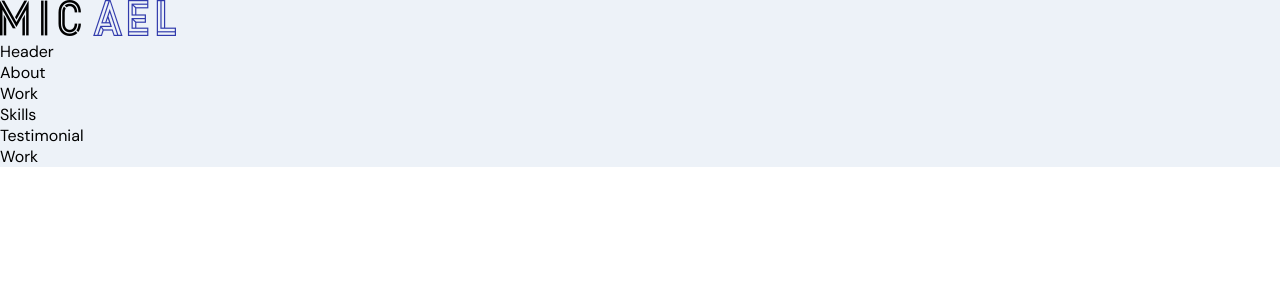
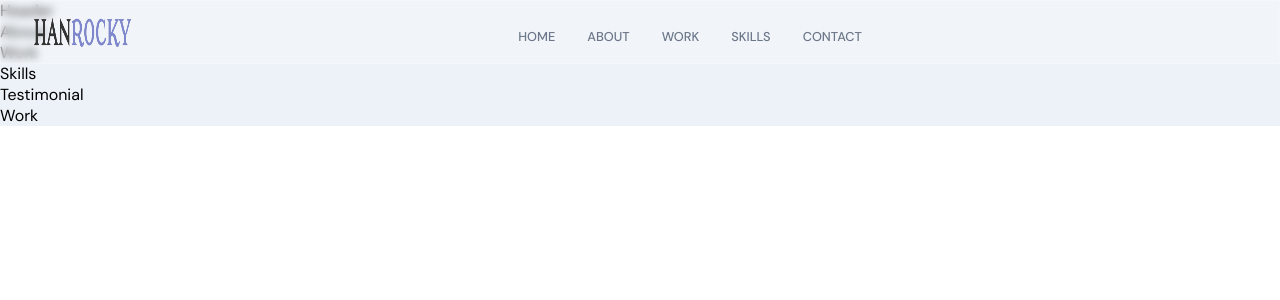
Before and after one commit to x5m8berz/project_portfolio_web, a React (Vite) app in the folder frontend/: page / in a window 1280 px wide. Shown: the top 300 px of the page. Built offline with nearby package versions, Linux system fonts and the light colour scheme.

Commit message:
Finished navbar

```diff
--- a/frontend/src/components/Navbar/Navbar.jsx
+++ b/frontend/src/components/Navbar/Navbar.jsx
@@ -1,11 +1,47 @@
+import React, { useState } from "react";
+import { HiMenuAlt4, HiX } from "react-icons/hi";
+import { motion } from "framer-motion";
+
+import { images } from "../../constants";
 import "./Navbar.scss";
-import { images } from "../../constants";
 
 const Navbar = () => {
+  const [toggle, setToggle] = useState(false);
+
   return (
-    <nav>
-      <div>
-        <img src={images.logo} alt="logo" />
+    <nav className="app__navbar">
+      <div className="app__navbar-logo">
+        <img src={images.logo1} alt="logo" />
+      </div>
+      <ul className="app__navbar-links">
+        {["home", "about", "work", "skills", "contact"].map((item) => (
+          <li className="app__flex p-text" key={`link-${item}`}>
+            <div />
+            <a href={`#${item}`}>{item}</a>
+          </li>
+        ))}
+      </ul>
+
+      <div className="app__navbar-menu">
+        <HiMenuAlt4 onClick={() => setToggle(true)} />
+
+        {toggle && (
+          <motion.div
+            whileInView={{ x: [300, 0] }}
+            transition={{ duration: 0.85, ease: "easeOut" }}
+          >
+            <HiX onClick={() => setToggle(false)} />
+            <ul>
+              {["home", "about", "work", "skills", "contact"].map((item) => (
+                <li key={item}>
+                  <a href={`#${item}`} onClick={() => setToggle(false)}>
+                    {item}
+                  </a>
+                </li>
+              ))}
+            </ul>
+          </motion.div>
+        )}
       </div>
     </nav>
   );
--- a/frontend/src/components/Navbar/Navbar.scss
+++ b/frontend/src/components/Navbar/Navbar.scss
@@ -0,0 +1,160 @@
+.app__navbar {
+  width: 100%;
+
+  display: flex;
+  justify-content: space-between;
+  align-items: center;
+
+  padding: 1rem 2rem;
+  background: rgba(255, 255, 255, 0.25);
+  backdrop-filter: blur(4px);
+  -webkit-backdrop-filter: blur(4px);
+  border: 1px solid rgba(255, 255, 255, 0.18);
+  position: fixed;
+  z-index: 2;
+}
+
+.app__navbar-logo {
+  display: flex;
+  justify-content: flex-start;
+  align-items: center;
+
+  img {
+    width: 100px;
+    height: 30px;
+
+    @media screen and (min-width: 2000px) {
+      width: 180px;
+      height: 40px;
+    }
+  }
+}
+
+.app__navbar-links {
+  flex: 1;
+  display: flex;
+  justify-content: center;
+  align-items: center;
+
+  list-style: none;
+
+  li {
+    margin: 0 1rem;
+    cursor: pointer;
+
+    flex-direction: column;
+    div {
+      width: 5px;
+      height: 5px;
+      background: transparent;
+      border-radius: 50%;
+      margin-bottom: 5px;
+    }
+
+    a {
+      color: var(--gray-color);
+      text-decoration: none;
+      flex-direction: column;
+      text-transform: uppercase;
+      font-weight: 500;
+      transition: all 0.3s ease-in-out;
+
+      &:hover {
+        color: var(--secondary-color);
+      }
+    }
+
+    &:hover {
+      diV {
+        background: var(--secondary-color);
+      }
+    }
+  }
+
+  @media screen and (max-width: 900px) {
+    display: none;
+  }
+}
+
+.app__navbar-menu {
+  width: 35px;
+  height: 35px;
+  border-radius: 50%;
+  position: relative;
+
+  display: flex;
+  justify-content: center;
+  align-items: center;
+  background: var(--secondary-color);
+
+  svg {
+    width: 70%;
+    height: 70%;
+    color: var(--white-color);
+  }
+
+  div {
+    position: fixed;
+    top: 0;
+    bottom: 0;
+    right: 0;
+    z-index: 5;
+    padding: 1rem;
+    width: 80%;
+    height: 100vh;
+
+    display: flex;
+    justify-content: flex-end;
+    align-items: flex-end;
+    flex-direction: column;
+    background: url("../../assets/bgWhite.png");
+    background-color: var(--white-color);
+    background-size: cover;
+    background-repeat: repeat;
+
+    box-shadow: 0 0 20px rgba(168, 168, 168, 0.15);
+
+    svg {
+      width: 35px;
+      height: 35px;
+      color: var(--secondary-color);
+      margin: 0.5rem 1rem;
+    }
+
+    ul {
+      list-style: none;
+      margin: 0;
+      padding: 0;
+      height: 100%;
+      width: 100%;
+
+      display: flex;
+      justify-content: flex-start;
+      align-items: flex-start;
+      flex-direction: column;
+
+      li {
+        margin: 1rem;
+
+        a {
+          color: var(--gray-color);
+          text-decoration: none;
+          font-size: 1rem;
+          text-transform: uppercase;
+          font-weight: 500;
+          transition: all 0.3s ease-in-out;
+
+          &:hover {
+            color: var(--secondary-color);
+          }
+        }
+      }
+    }
+    @media screen and (min-width: 900px) {
+      display: none;
+    }
+  }
+  @media screen and (min-width: 900px) {
+    display: none;
+  }
+}
--- a/frontend/src/constants/images.js
+++ b/frontend/src/constants/images.js
@@ -24,8 +24,10 @@ import about03 from "../assets/about03.png";
 import about04 from "../assets/about04.png";
 
 import profile from "../assets/profile.png";
+import profile1 from "../assets/profile1.png";
 import circle from "../assets/circle.svg";
 import logo from "../assets/logo.png";
+import logo1 from "../assets/logo1.png";
 
 import adidas from "../assets/adidas.png";
 import amazon from "../assets/amazon.png";
@@ -60,8 +62,10 @@ export default {
   about03,
   about04,
   profile,
+  profile1,
   circle,
   logo,
+  logo1,
   adidas,
   amazon,
   asus,
```
Also changed, not shown: frontend/src/assets/logo1.png (added), frontend/src/assets/profile1.png (added).
